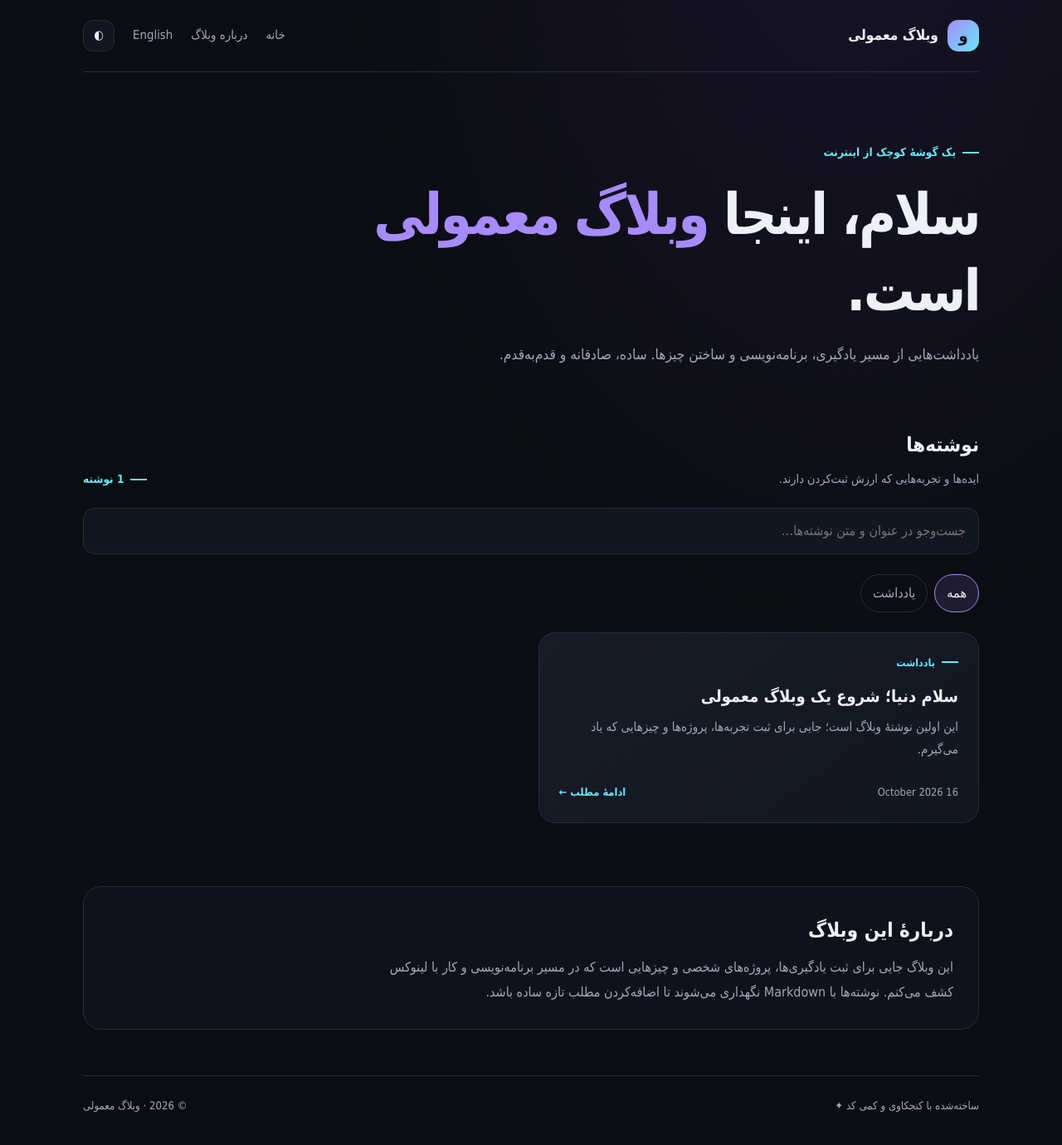
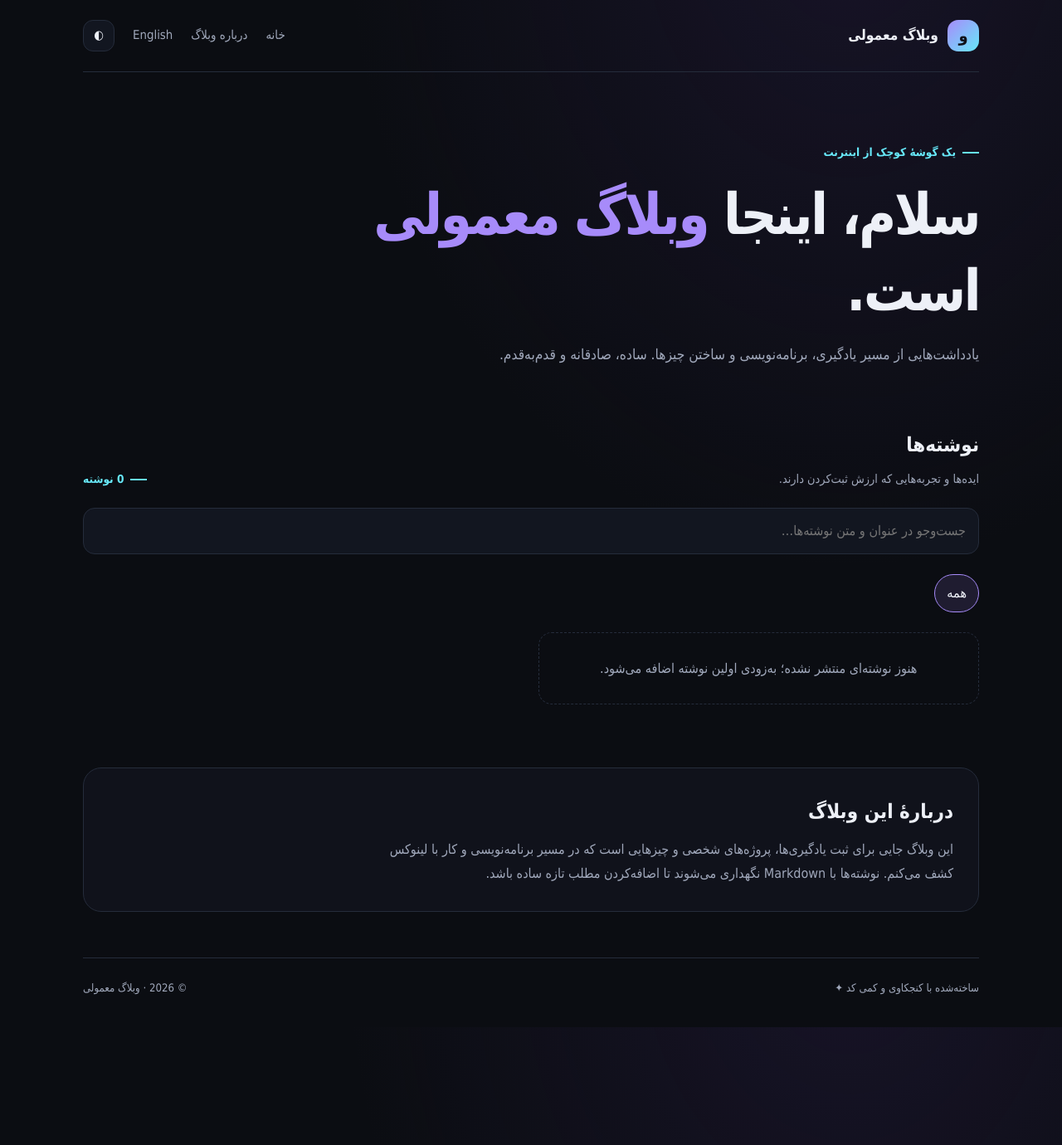
Before and after one commit to arashmrmra/arashmrmra.github.io, a Jekyll site: the page built from index.html, in a window 1280 px wide. Shown: the whole page at 83% size. Built offline with Jekyll 4.4.1, drawn with Linux system fonts in a browser that asks for light colours.

Commit message:
Filter Persian posts on Persian homepage

```diff
--- a/index.html
+++ b/index.html
@@ -1,51 +1,39 @@
 ---
 layout: default
 title: خانه
+lang: fa
+direction: rtl
+site_label: وبلاگ معمولی
+home_url: /
+about_url: /#about
 description: یادداشت‌هایی درباره برنامه‌نویسی، لینوکس و ساختن چیزها
 ---
+{% assign language_posts = site.posts | where: "lang", "fa" %}
 <section class="hero">
   <span class="eyebrow">یک گوشهٔ کوچک از اینترنت</span>
   <h1>سلام، اینجا <span>وبلاگ معمولی</span> است.</h1>
   <p>یادداشت‌هایی از مسیر یادگیری، برنامه‌نویسی و ساختن چیزها. ساده، صادقانه و قدم‌به‌قدم.</p>
 </section>
-
 <section aria-labelledby="posts-title">
   <div class="section-heading">
     <div><h2 id="posts-title">نوشته‌ها</h2><p>ایده‌ها و تجربه‌هایی که ارزش ثبت‌کردن دارند.</p></div>
-    <span class="eyebrow">{{ site.posts | size }} نوشته</span>
+    <span class="eyebrow">{{ language_posts | size }} نوشته</span>
   </div>
-
-  <div class="tools">
-    <input class="search-box" id="post-search" type="search" placeholder="جست‌وجو در عنوان و متن نوشته‌ها…" aria-label="جست‌وجو در نوشته‌ها">
-  </div>
-
+  <div class="tools"><input class="search-box" id="post-search" type="search" placeholder="جست‌وجو در عنوان و متن نوشته‌ها…" aria-label="جست‌وجو در نوشته‌ها"></div>
   <div class="category-list" aria-label="فیلتر دسته‌بندی">
     <button class="category-button active" type="button" data-category-filter="همه" aria-pressed="true">همه</button>
-    {% assign categories = site.posts | map: "category" | compact | uniq | sort %}
-    {% for category in categories %}
-      <button class="category-button" type="button" data-category-filter="{{ category | escape }}" aria-pressed="false">{{ category }}</button>
-    {% endfor %}
+    {% assign categories = language_posts | map: "category" | compact | uniq | sort %}
+    {% for category in categories %}<button class="category-button" type="button" data-category-filter="{{ category | escape }}" aria-pressed="false">{{ category }}</button>{% endfor %}
   </div>
-
   <div class="post-grid" id="post-grid">
-    {% for post in site.posts %}
+    {% for post in language_posts %}
       <article class="post-card" data-post-card data-category="{{ post.category | default: 'بدون دسته' | escape }}" data-search="{{ post.title | append: ' ' | append: post.description | append: ' ' | append: post.content | strip_html | normalize_whitespace | escape }}">
-        <span class="eyebrow">{{ post.category | default: "یادداشت" }}</span>
-        <h3><a href="{{ post.url | relative_url }}">{{ post.title | escape }}</a></h3>
+        <span class="eyebrow">{{ post.category | default: "یادداشت" }}</span><h3><a href="{{ post.url | relative_url }}">{{ post.title | escape }}</a></h3>
         <p>{{ post.description | default: post.excerpt | strip_html | truncate: 150 }}</p>
-        <div class="post-meta">
-          <time datetime="{{ post.date | date_to_xmlschema }}">{{ post.date | date: "%-d %B %Y" }}</time>
-          <a class="read-more" href="{{ post.url | relative_url }}">ادامهٔ مطلب ←</a>
-        </div>
+        <div class="post-meta"><time datetime="{{ post.date | date_to_xmlschema }}">{{ post.date | date: "%-d %B %Y" }}</time><a class="read-more" href="{{ post.url | relative_url }}">ادامهٔ مطلب ←</a></div>
       </article>
-    {% else %}
-      <div class="empty-state">هنوز نوشته‌ای منتشر نشده؛ به‌زودی اولین نوشته اضافه می‌شود.</div>
-    {% endfor %}
+    {% else %}<div class="empty-state">هنوز نوشته‌ای منتشر نشده؛ به‌زودی اولین نوشته اضافه می‌شود.</div>{% endfor %}
   </div>
   <p class="empty-state" id="empty-state" hidden>نوشته‌ای با این جست‌وجو پیدا نشد.</p>
 </section>
-
-<section class="about" id="about">
-  <h2>دربارهٔ این وبلاگ</h2>
-  <p>این وبلاگ جایی برای ثبت یادگیری‌ها، پروژه‌های شخصی و چیزهایی است که در مسیر برنامه‌نویسی و کار با لینوکس کشف می‌کنم. نوشته‌ها با Markdown نگهداری می‌شوند تا اضافه‌کردن مطلب تازه ساده باشد.</p>
-</section>
+<section class="about" id="about"><h2>دربارهٔ این وبلاگ</h2><p>این وبلاگ جایی برای ثبت یادگیری‌ها، پروژه‌های شخصی و چیزهایی است که در مسیر برنامه‌نویسی و کار با لینوکس کشف می‌کنم. نوشته‌ها با Markdown نگهداری می‌شوند تا اضافه‌کردن مطلب تازه ساده باشد.</p></section>
```
